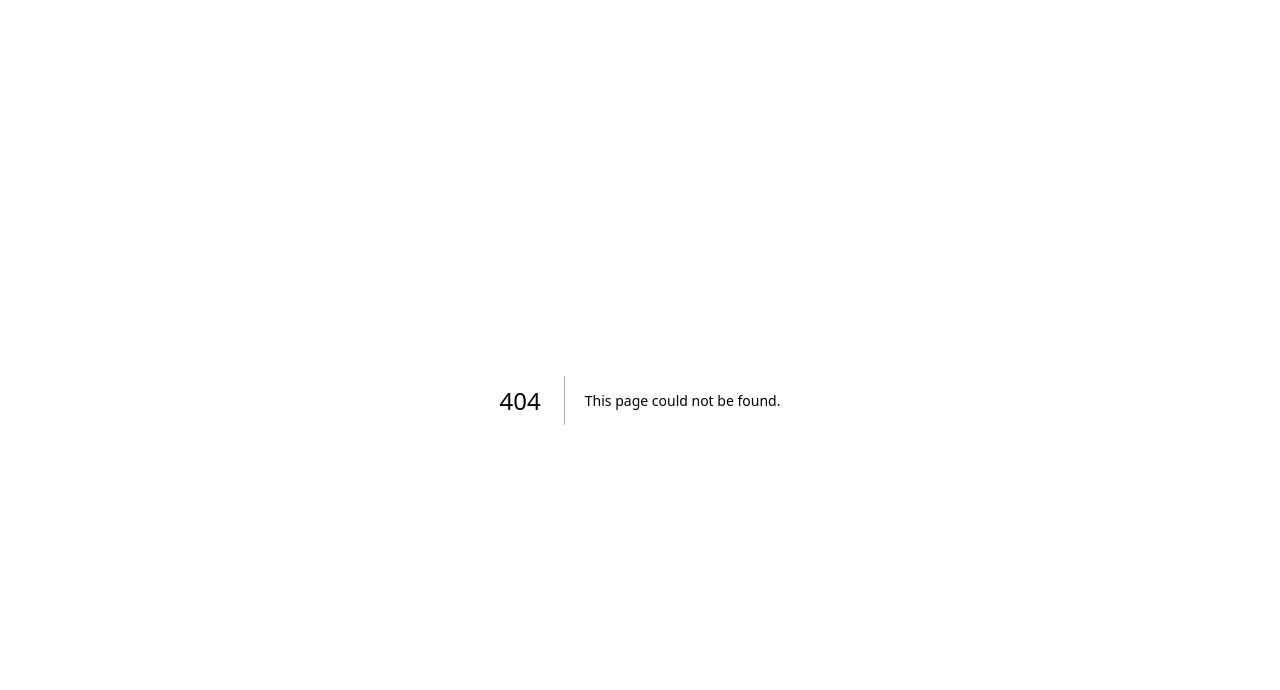
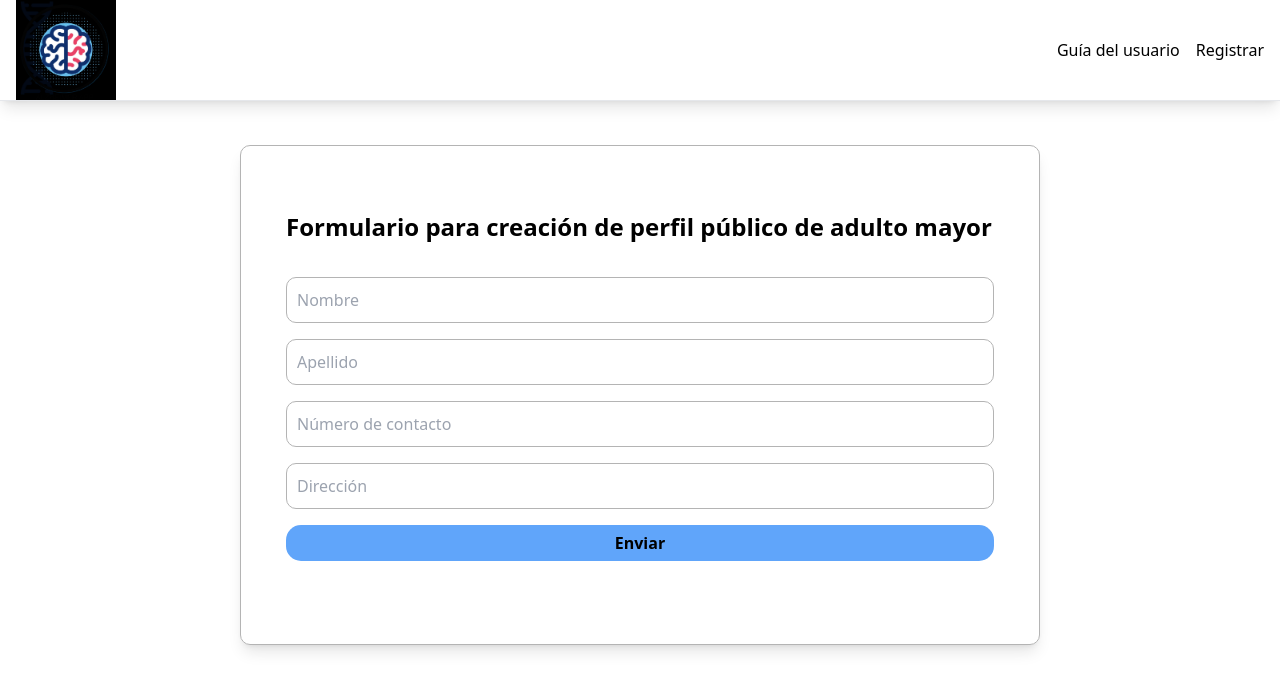
Before and after one commit to Eliman-C5/web-app-alzhaimer, a Next.js app: page /registrar in a window 1280 px wide. Before the commit this address had no page. Shown: the top 690 px of the page. Built offline with nearby package versions, Linux system fonts and the light colour scheme.

Commit message:
Creacion de navbar y rutas

```diff
--- /dev/null
+++ b/src/app/guia/page.tsx
@@ -0,0 +1,9 @@
+'use client'
+
+import React from 'react'
+
+export default function Page() {
+  return (
+    <div>guia</div>
+  )
+}
--- a/src/app/layout.tsx
+++ b/src/app/layout.tsx
@@ -1,3 +1,4 @@
+import { Navbar } from '@/components/Navbar'
 import './globals.css'
 // import { Inter } from 'next/font/google'
 
@@ -15,7 +16,10 @@ export default function RootLayout({
 }) {
   return (
     <html lang="en">
-      <body>{children}</body>
+      <body>
+        <Navbar />
+        {children}
+      </body>
     </html>
   )
 }
--- a/src/app/page.tsx
+++ b/src/app/page.tsx
@@ -2,33 +2,12 @@
 
 'use client'
 
-import { useState } from "react"
-
 export default function Home() {
 
-  //Cambiar el any
-  const onSubmit = (e: any) => {
-    e.preventDefault()
-  }
+  return (
+    <main className="">
 
-  return (
-    <main className="flex min-h-screen flex-col items-center justify-between lg:p-[24px]" onSubmit={onSubmit}>
-
-      <form className='shadow-lg gap-4'>
-
-        <h2 className="text-[22px] sm:text-[24px] font-bold mb-4">Formulario para creación de perfil público de adulto mayor</h2>
-
-        <input type="text" className="border" placeholder="Nombre" />
-
-        <input type="text" className="border" placeholder="Apellido" />
-
-        <input type="tel" className="border" placeholder="Número de contacto" />
-
-        <input type="text" className="border" placeholder="Dirección" />
-
-        <button className="w-full rounded-[15px] bg-blue-400 hover:opacity-90 py-[6px] font-bold">Enviar</button>
-
-      </form>
+      HOME
 
     </main>
   )
--- /dev/null
+++ b/src/app/registrar/page.tsx
@@ -0,0 +1,33 @@
+'use client'
+
+import React from 'react'
+
+export default function Page() {
+
+  //Cambiar el any
+  const onSubmit = (e: any) => {
+    e.preventDefault()
+  }
+
+  return (
+    <main className="flex min-h-screen flex-col items-center justify-between lg:p-[24px]" onSubmit={onSubmit}>
+
+      <form className='shadow-lg gap-4'>
+
+        <h2 className="text-[22px] sm:text-[24px] font-bold mb-4">Formulario para creación de perfil público de adulto mayor</h2>
+
+        <input type="text" className="border" placeholder="Nombre" />
+
+        <input type="text" className="border" placeholder="Apellido" />
+
+        <input type="tel" className="border" placeholder="Número de contacto" />
+
+        <input type="text" className="border" placeholder="Dirección" />
+
+        <button className="w-full rounded-[15px] bg-blue-400 hover:opacity-90 py-[6px] font-bold">Enviar</button>
+
+      </form>
+
+    </main>
+  )
+}
--- /dev/null
+++ b/src/components/Navbar.tsx
@@ -0,0 +1,44 @@
+import React from 'react'
+import { NavbarProps } from '@/interfaces/app_interfaces'
+import Link from 'next/link'
+import Image from 'next/image'
+import Logo from '../../public/images/logo.jpg'
+
+
+const pages: NavbarProps = [
+  {
+    src: '/guia',
+    name: 'Guía del usuario'
+  },
+  {
+    src: '/registrar',
+    name: 'Registrar'
+  },
+]
+
+export const Navbar = () => {
+  return (
+    <div className='px-4 border-b shadow-lg flex justify-between items-center'>
+
+      <Link href='/'>
+        <Image
+          src={Logo}
+          alt='Logo de la aplicacion'
+          className='h-[100px] w-[100px]'
+        />
+      </Link>
+
+
+      <div className="flex gap-4">
+      {
+        pages.map(page =>
+          <Link href={page.src} key={page.name}>
+            {page.name}
+          </Link>
+        )
+      }
+      </div>
+
+    </div>
+  )
+}
--- /dev/null
+++ b/src/interfaces/app_interfaces.tsx
@@ -0,0 +1,10 @@
+import { ReactNode } from 'react';
+
+export interface PropChildren {
+  children: ReactNode
+}
+
+export type NavbarProps = {
+  src: string,
+  name: string
+}[]
```
Also changed, not shown: public/images/logo.jpg (added).
